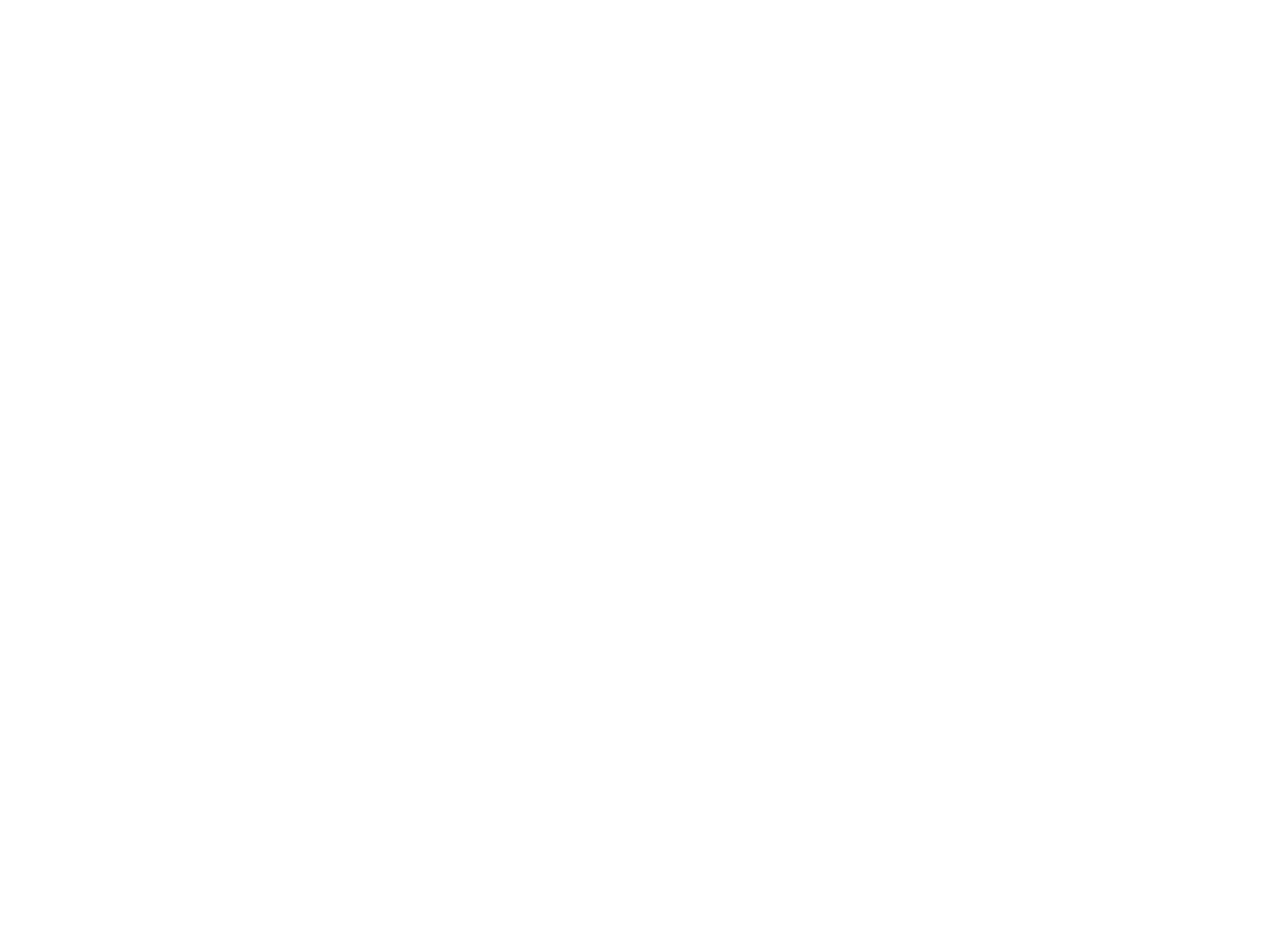
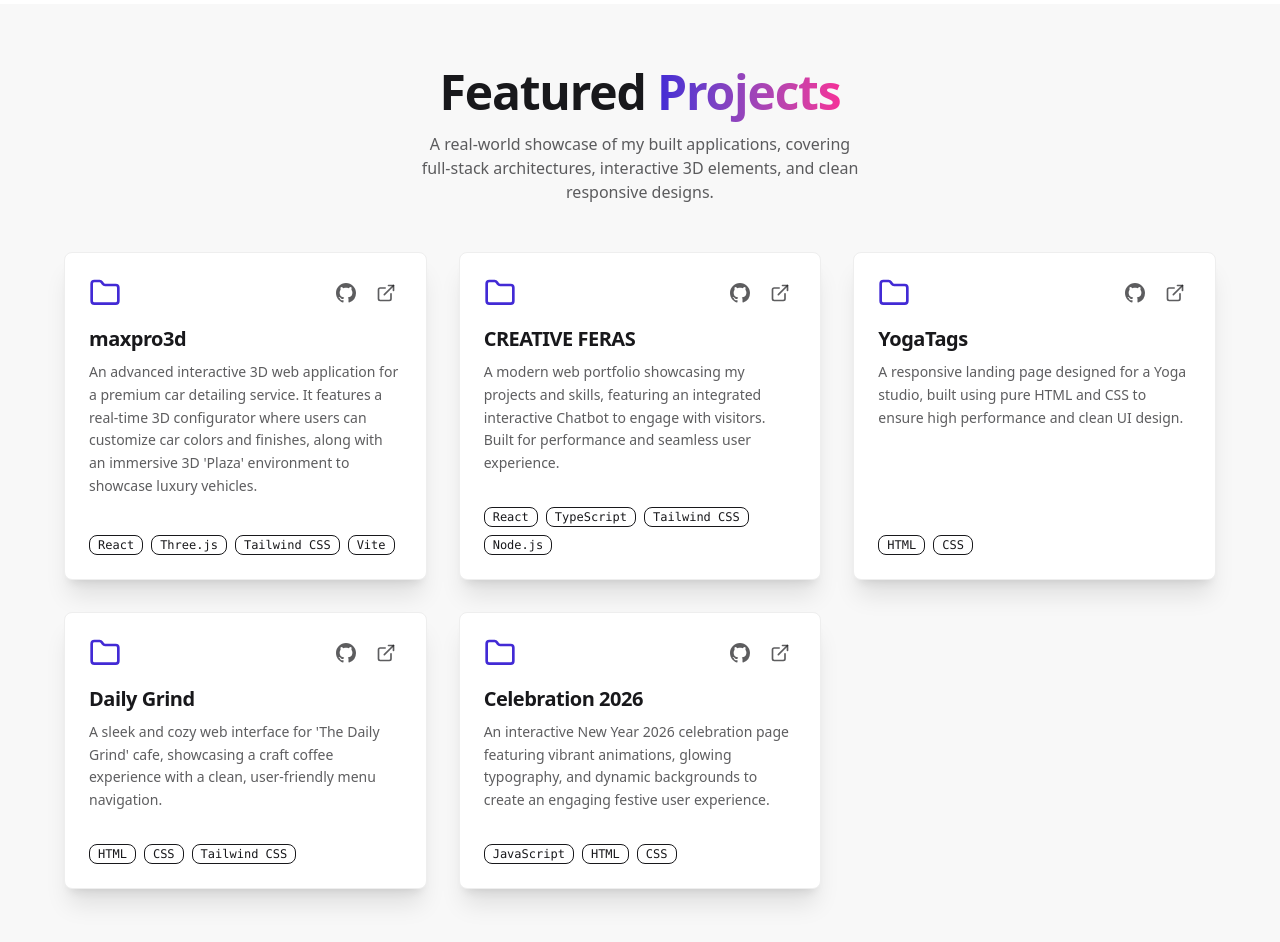
Before and after one commit to Feras-tec/My-Web-Dev-Journey, a React (Vite) app: page / in a window 1280 px wide. Shown: the part 1280-2222 px from the top of the page. Before the commit the page ends 1284 px from the top, so only its background shows below. Built offline with nearby package versions, Linux system fonts and the light colour scheme.

Commit message:
Feat: Implement dynamic projects showcase with SVG icons and live Netlify links

```diff
--- a/src/App.tsx
+++ b/src/App.tsx
@@ -1,6 +1,7 @@
 import Navbar from "./components/Navbar";
 import Hero from "./components/Hero";
 import Skills from "./components/Skills";
+import Projects from "./components/Projects";
 
 function App() {
   return (
@@ -9,6 +10,7 @@
       <main>
         <Hero />
         <Skills />
+        <Projects />
       </main>
     </div>
   );
--- /dev/null
+++ b/src/components/Projects.tsx
@@ -0,0 +1,135 @@
+import { Folder, ExternalLink } from "lucide-react";
+
+const Projects = () => {
+  const projectList = [
+    {
+      title: "maxpro3d",
+      description:
+        "An advanced interactive 3D web application for a premium car detailing service. It features a real-time 3D configurator where users can customize car colors and finishes, along with an immersive 3D 'Plaza' environment to showcase luxury vehicles.",
+      tech: ["React", "Three.js", "Tailwind CSS", "Vite"],
+      githubLink: "https://github.com/Feras-tec/neodrive-dashboard",
+      liveLink: "https://maxpro3d.netlify.app/",
+    },
+    {
+      title: "CREATIVE FERAS",
+      description:
+        "A modern web portfolio showcasing my projects and skills, featuring an integrated interactive Chatbot to engage with visitors. Built for performance and seamless user experience.",
+      tech: ["React", "TypeScript", "Tailwind CSS", "Node.js"],
+      githubLink: "https://github.com/Feras-tec/portfolio",
+      liveLink: "https://creativeferas.netlify.app/",
+    },
+    {
+      title: "YogaTags",
+      description:
+        "A responsive landing page designed for a Yoga studio, built using pure HTML and CSS to ensure high performance and clean UI design.",
+      tech: ["HTML", "CSS"],
+      githubLink: "https://github.com/Feras-tec/Yoga",
+      liveLink: "https://yogatag.netlify.app/",
+    },
+    {
+      title: "Daily Grind",
+      description:
+        "A sleek and cozy web interface for 'The Daily Grind' cafe, showcasing a craft coffee experience with a clean, user-friendly menu navigation.",
+      tech: ["HTML", "CSS", "Tailwind CSS"],
+      githubLink: "https://github.com/Feras-tec/daily-grind",
+      liveLink: "https://daily-grind0.netlify.app/",
+    },
+    {
+      title: "Celebration 2026",
+      description:
+        "An interactive New Year 2026 celebration page featuring vibrant animations, glowing typography, and dynamic backgrounds to create an engaging festive user experience.",
+      tech: ["JavaScript", "HTML", "CSS"],
+      githubLink: "https://github.com/Feras-tec/Celebration-2026",
+      liveLink: "https://celebration-2026.netlify.app/",
+    },
+  ];
+
+  return (
+    <section id="projects" className="py-16 bg-base-200 px-4 md:px-8">
+      <div className="max-w-6xl mx-auto">
+        {/* Section Header */}
+        <div className="text-center mb-12">
+          <h2 className="text-3xl md:text-5xl font-black tracking-tight mb-4">
+            Featured{" "}
+            <span className="bg-gradient-to-r from-primary to-secondary bg-clip-text text-transparent">
+              Projects
+            </span>
+          </h2>
+          <p className="text-base-content/70 max-w-md mx-auto">
+            A real-world showcase of my built applications, covering full-stack
+            architectures, interactive 3D elements, and clean responsive
+            designs.
+          </p>
+        </div>
+
+        {/* Projects Grid */}
+        <div className="grid grid-cols-1 md:grid-cols-2 lg:grid-cols-3 gap-8">
+          {projectList.map((project, index) => (
+            <div
+              key={index}
+              className="card bg-base-100 shadow-xl border border-base-300 hover:-translate-y-2 transition-all duration-300"
+            >
+              <div className="card-body justify-between">
+                <div>
+                  {/* Top Icon and Links */}
+                  <div className="flex justify-between items-center mb-4">
+                    <div className="text-primary">
+                      <Folder size={32} />
+                    </div>
+                    <div className="flex gap-2">
+                      <a
+                        href={project.githubLink}
+                        target="_blank"
+                        rel="noreferrer"
+                        className="btn btn-ghost btn-sm btn-circle text-base-content/70 hover:text-primary flex items-center justify-center"
+                      >
+                        <svg
+                          height="20"
+                          width="20"
+                          viewBox="0 0 16 16"
+                          fill="currentColor"
+                        >
+                          <path d="M8 0C3.58 0 0 3.58 0 8c0 3.54 2.29 6.53 5.47 7.59.4.07.55-.17.55-.38 0-.19-.01-.82-.01-1.49-2.01.37-2.53-.49-2.69-.94-.09-.23-.48-.94-.82-1.13-.28-.15-.68-.52-.01-.53.63-.01 1.08.58 1.23.82.72 1.21 1.87.87 2.33.66.07-.52.28-.87.51-1.07-1.78-.2-3.64-.89-3.64-3.95 0-.87.31-1.59.82-2.15-.08-.2-.36-1.02.08-2.12 0 0 .67-.21 2.2.82.64-.18 1.32-.27 2-.27.68 0 1.36.09 2 .27 1.53-1.04 2.2-.82 2.2-.82.44 1.1.16 1.92.08 2.12.51.56.82 1.27.82 2.15 0 3.07-1.87 3.75-3.65 3.95.29.25.54.73.54 1.48 0 1.07-.01 1.93-.01 2.2 0 .21.15.46.55.38A8.013 8.013 0 0016 8c0-4.42-3.58-8-8-8z"></path>
+                        </svg>
+                      </a>
+                      <a
+                        href={project.liveLink}
+                        target="_blank"
+                        rel="noreferrer"
+                        className="btn btn-ghost btn-sm btn-circle text-base-content/70 hover:text-secondary"
+                      >
+                        <ExternalLink size={20} />
+                      </a>
+                    </div>
+                  </div>
+
+                  {/* Content */}
+                  <h3 className="card-title text-xl font-bold mb-2 tracking-tight">
+                    {project.title}
+                  </h3>
+                  <p className="text-sm text-base-content/70 leading-relaxed mb-6">
+                    {project.description}
+                  </p>
+                </div>
+
+                {/* Tech Badges */}
+                <div className="flex flex-wrap gap-2 mt-auto">
+                  {project.tech.map((techItem, idx) => (
+                    <span
+                      key={idx}
+                      className="badge badge-sm badge-outline font-mono text-xs py-2 px-2"
+                    >
+                      {techItem}
+                    </span>
+                  ))}
+                </div>
+              </div>
+            </div>
+          ))}
+        </div>
+      </div>
+    </section>
+  );
+};
+
+export default Projects;
```
